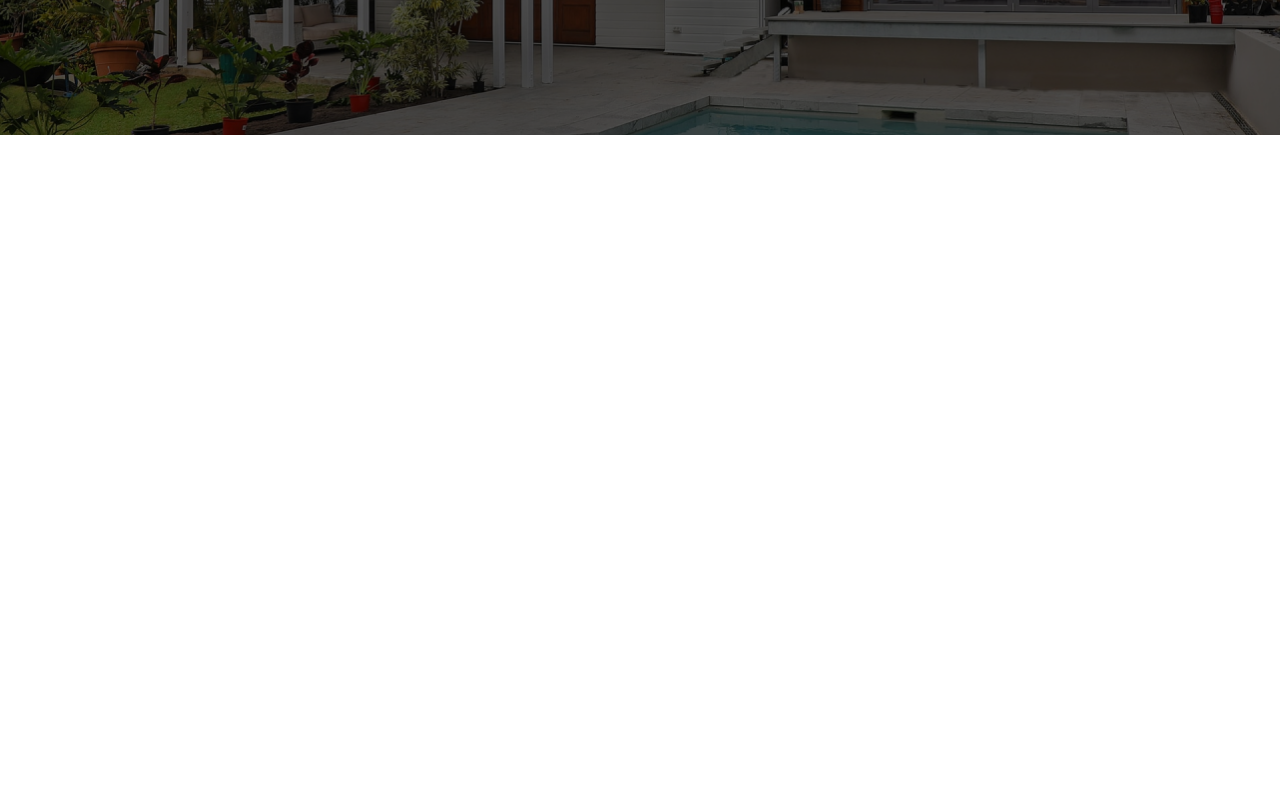
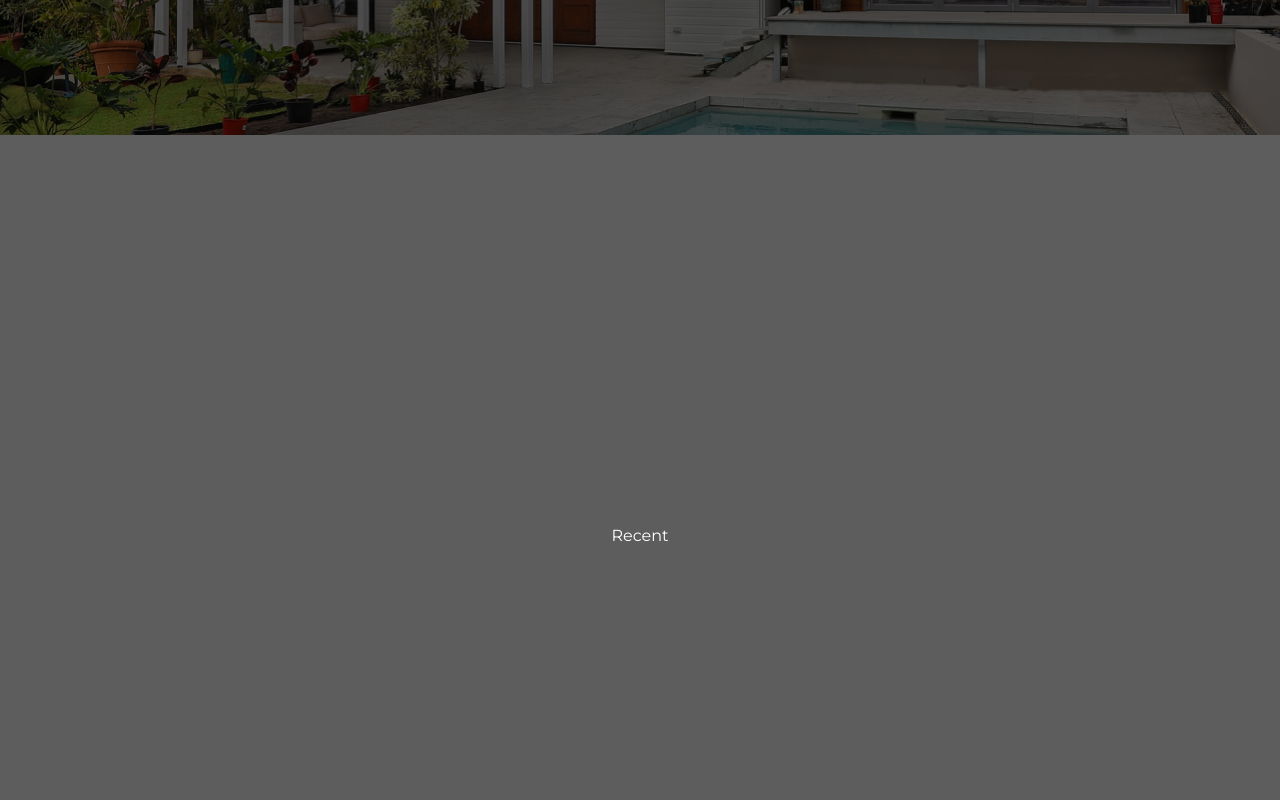
Before and after one commit to Sardor0795/Houzing-self-made, a React (Create React App) app: page / in a window 1280 px wide. Shown: the part 3180-3980 px from the top of the page. Before the commit the page ends 3315 px from the top, so only its background shows below. Built offline with nearby package versions, Linux system fonts and the light colour scheme.

Commit message:
Add space to recent and testiomental

```diff
--- /dev/null
+++ b/src/components/recent/index.jsx
@@ -0,0 +1,10 @@
+import React, { Component } from 'react'
+import { RecentWrapper } from './style'
+
+export class Recent extends Component {
+  render() {
+    return (
+      <RecentWrapper>Recent</RecentWrapper>
+    )
+  }
+}
--- /dev/null
+++ b/src/components/recent/style.jsx
@@ -0,0 +1,12 @@
+import styled from "styled-components";
+
+export const RecentWrapper = styled.div`
+
+    height: 100vh;
+    background-color: #5d5d5d;
+    color: #fff;
+    display: flex;
+    align-items: center;
+    justify-content: center;
+
+`
--- /dev/null
+++ b/src/components/testiomentioa/index.jsx
@@ -0,0 +1,10 @@
+import React, { Component } from 'react'
+import { TestiomentalWrapper } from './style'
+
+export class Testiomental extends Component {
+  render() {
+    return (
+      <TestiomentalWrapper>Testiomental</TestiomentalWrapper>
+    )
+  }
+}
--- /dev/null
+++ b/src/components/testiomentioa/style.jsx
@@ -0,0 +1,12 @@
+import styled from "styled-components";
+
+export const TestiomentalWrapper = styled.div`
+
+    height: 100vh;
+    background-color: #5d5d52;
+    color: #fff;
+    display: flex;
+    align-items: center;
+    justify-content: center;
+
+`
--- a/src/pages/home/index.js
+++ b/src/pages/home/index.js
@@ -5,7 +5,9 @@ import { Header } from "../../components/header";
 import { Hero } from "../../components/hero";
 import { Option } from "../../components/option";
 import { Popular } from "../../components/popular";
+import { Recent } from "../../components/recent";
 import { Recommend } from "../../components/recomend";
+import { Testiomental } from "../../components/testiomentioa";
 
 export class Home extends Component {
   render() {
@@ -18,6 +20,8 @@ export class Home extends Component {
         <Choose />
         <Category />
         <Popular/>
+        <Recent/>
+        <Testiomental/>
       </>
     );
   }
```
